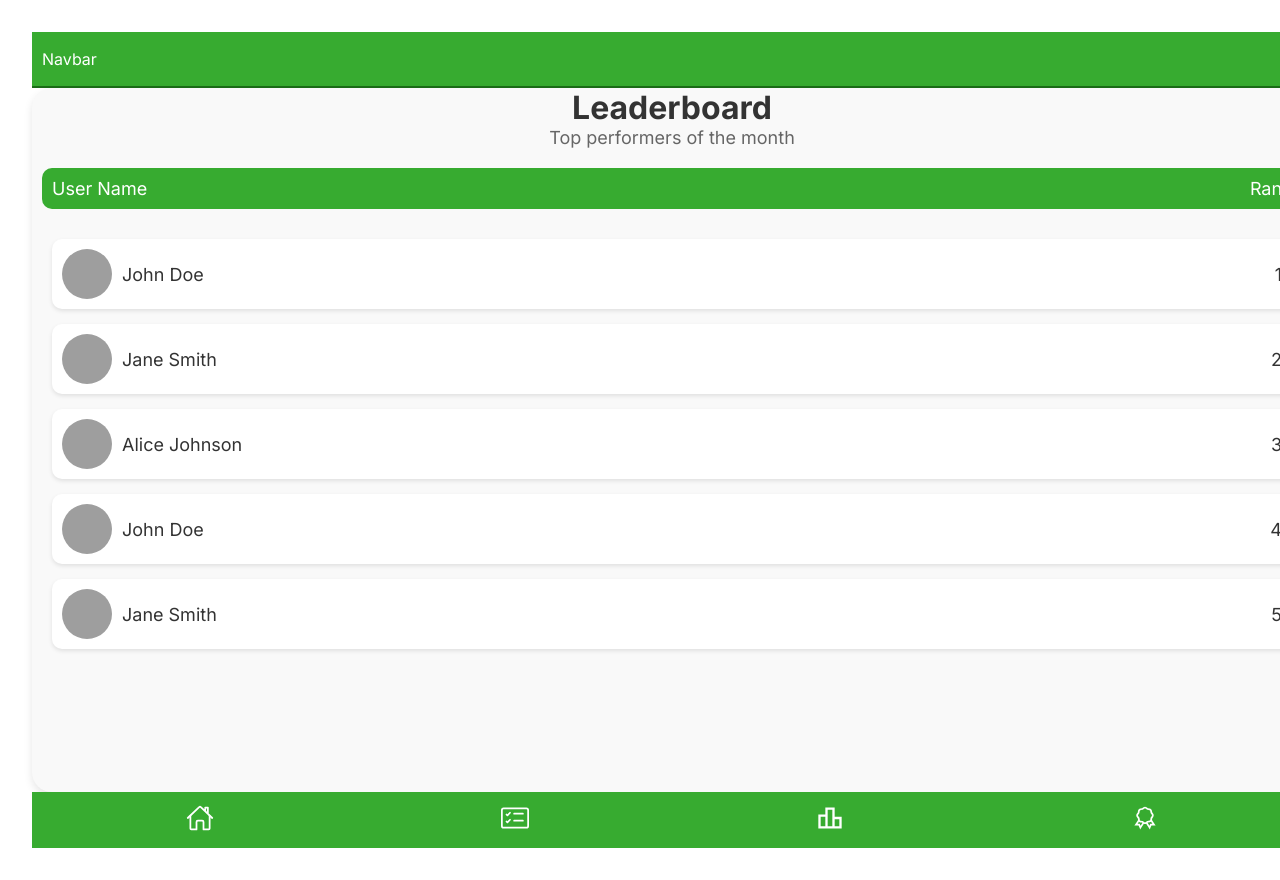
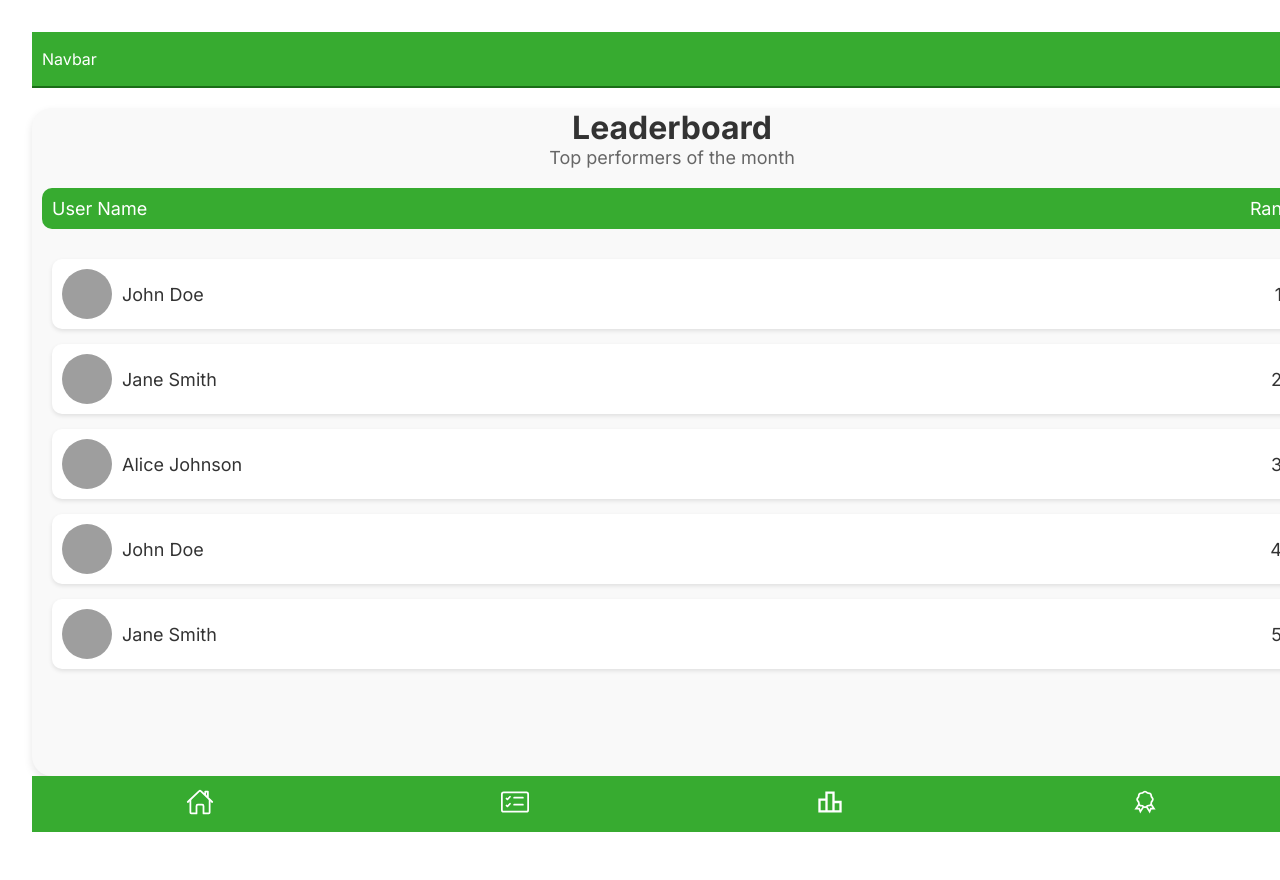
Before and after one commit to siqbal181/GreenMate, a React (Vite) app: page /leaderboard in a window 1280 px wide. Shown: the top 880 px of the page. Built offline with nearby package versions, Linux system fonts and the light colour scheme; grey boxes are pictures that could not be loaded.

Commit message:
leaderboard hack.

```diff
--- a/src/components/Leaderboard.jsx
+++ b/src/components/Leaderboard.jsx
@@ -1,12 +1,12 @@
 // src/Leaderboard.js
-import React from 'react';
+// import React from 'react';
 import styled from 'styled-components';
 
 const LeaderboardContainer = styled.div`
 
 
  min-width: 100vw;
- min-height: 88vh;
+ min-height: calc(var(--page-height) - 20px);
 
   background-color: #f9f9f9;
   border-radius: 20px;
@@ -21,6 +21,8 @@ const LeaderboardContainer = styled.div`
 const LeaderboardHeader = styled.div`
   text-align: center;
   margin-bottom: 20px;
+  margin-top: 20px;
+
 
   h1 {
     font-size: 32px;
```
